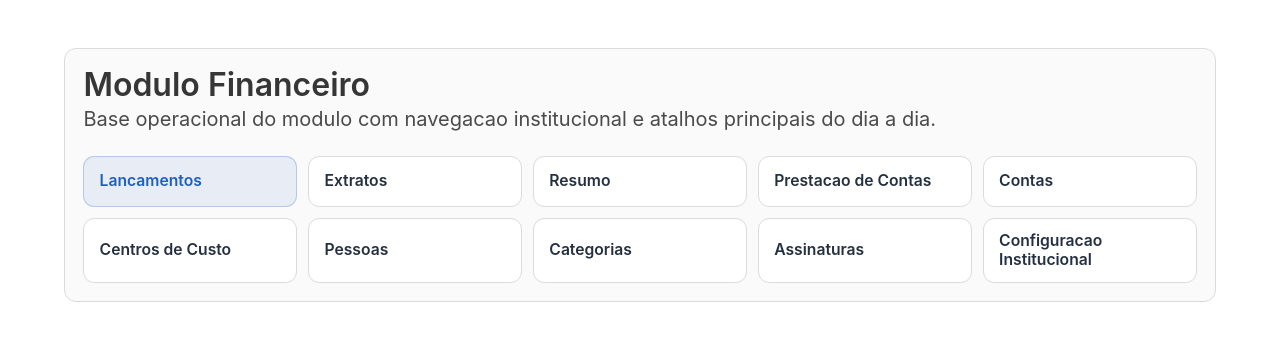
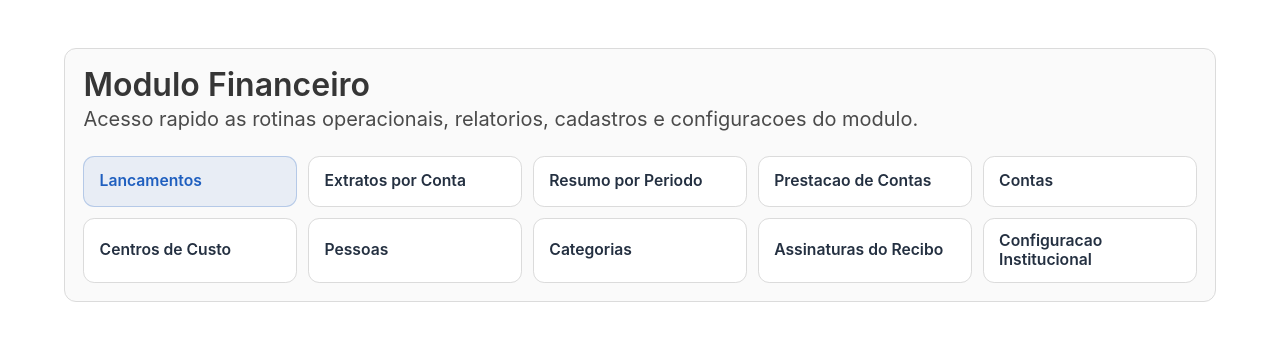
Before and after one commit to lucianobcoach-droid/Casa_Espirita, a Django app: page /financeiro/ in a window 1280 px wide. Shown: the part 52-393 px from the top of the page. Run offline with Django 4.2, Linux system fonts and the light colour scheme.

Commit message:
style(financeiro): revisar textos da home do modulo

```diff
--- a/financeiro/templates/financeiro/home.html
+++ b/financeiro/templates/financeiro/home.html
@@ -3,16 +3,16 @@
 {% block content %}
 <div class="financeiro-hero">
     <h1 class="title">Modulo Financeiro</h1>
-    <p class="subtitle">Base operacional do modulo com navegacao institucional e atalhos principais do dia a dia.</p>
+    <p class="subtitle">Acesso rapido as rotinas operacionais, relatorios, cadastros e configuracoes do modulo.</p>
     <div class="financeiro-shortcuts">
         <a class="financeiro-shortcut is-primary-shortcut" href="{% url 'financeiro:lancamento-list' %}">
             <span class="financeiro-shortcut-label">Lancamentos</span>
         </a>
         <a class="financeiro-shortcut" href="{% url 'financeiro:extrato-list' %}">
-            <span class="financeiro-shortcut-label">Extratos</span>
+            <span class="financeiro-shortcut-label">Extratos por Conta</span>
         </a>
         <a class="financeiro-shortcut" href="{% url 'financeiro:resumo' %}">
-            <span class="financeiro-shortcut-label">Resumo</span>
+            <span class="financeiro-shortcut-label">Resumo por Periodo</span>
         </a>
         <a class="financeiro-shortcut" href="{% url 'financeiro:prestacao-contas' %}">
             <span class="financeiro-shortcut-label">Prestacao de Contas</span>
@@ -30,7 +30,7 @@
             <span class="financeiro-shortcut-label">Categorias</span>
         </a>
         <a class="financeiro-shortcut" href="{% url 'financeiro:assinatura-list' %}">
-            <span class="financeiro-shortcut-label">Assinaturas</span>
+            <span class="financeiro-shortcut-label">Assinaturas do Recibo</span>
         </a>
         <a class="financeiro-shortcut" href="{% url 'financeiro:configuracao-institucional-list' %}">
             <span class="financeiro-shortcut-label">Configuracao Institucional</span>
```
Also changed, not shown: docs/CODEX_RESULTADO.md (+7 -0 lines), docs/STATE.md (+1 -0 lines).
